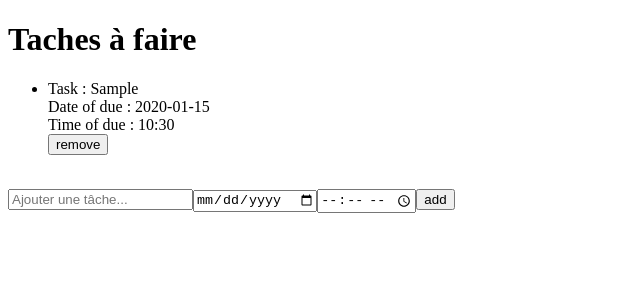
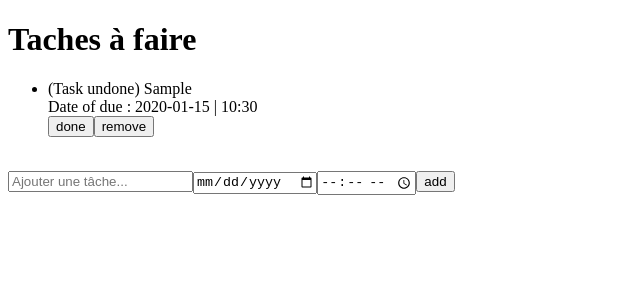
Before and after one commit to NathanaelRasoamanana/TodoList_React_Project, a React (Vite) app: page / in a window 1280 px wide. Both pictures are taken after typing "Sample", "2020-01-15", "10:30" into the empty fields and a click on the button "add". Shown: the top 300 px of the page, without its empty margins (0-640 px from the left). Built offline with nearby package versions, Linux system fonts and the light colour scheme.

Commit message:
Ajoute de la fonctionnalité done/undone

```diff
--- a/src/App.tsx
+++ b/src/App.tsx
@@ -10,7 +10,7 @@ export default function App(){
   return (
     <>
       <ListTasks tasks={tasks} setTasks={setTasks} />
-      <EditTask tasks={tasks}  setTasks={setTasks}/>
+      <EditTask setTasks={setTasks}/>
     </>
   )
 }
--- /dev/null
+++ b/src/components/Button.tsx
@@ -0,0 +1,11 @@
+import type { ButtonProps } from "../types/ButtonProps";
+
+export default function Button({onClick, buttonText}:ButtonProps){
+    return(
+        <>
+            <button onClick={onClick}>
+                {buttonText}
+            </button>
+        </>
+    )
+}
--- a/src/components/Task.tsx
+++ b/src/components/Task.tsx
@@ -1,18 +1,12 @@
-export default function Task({value ,date,time, onClick}:{
-    key:string,
+export default function Task({value,date,time}:{
     value:string,
     date:string,
     time:string,
-    onClick:()=>void}){
+    }){
     return (
         <>
-            <li>
-                Task : {value} <br/>
-                Date of due : {date} <br/>
-                Time of due : {time} <br/>
-                <button onClick = {onClick}>remove</button>
-            </li>
-            <br/>
+            {value} <br/>
+            Date of due : {date} | {time} <br/>
         </>
     )
 }
--- /dev/null
+++ b/src/types/ButtonProps.ts
@@ -0,0 +1,4 @@
+export type ButtonProps = {
+    onClick : ()=>void;
+    buttonText : string
+};
--- /dev/null
+++ b/src/types/SetTasksProps.ts
@@ -0,0 +1,7 @@
+import type { TaskProps } from "./TaskProps";
+
+
+//Tableau d'objets contenant un élément setTasks
+export type SetTasksProps = {
+  setTasks: React.Dispatch<React.SetStateAction<TaskProps[]>>;
+};
--- a/src/types/TaskProps.ts
+++ b/src/types/TaskProps.ts
@@ -3,4 +3,5 @@ export type TaskProps = {
       value:string ;
       date:string ;
       time:string ;
+      done:boolean;
 };
--- a/src/ui/EditTask.tsx
+++ b/src/ui/EditTask.tsx
@@ -1,15 +1,17 @@
 import { useState } from "react";
-import type { StateTasksProps } from "../types/StateTaskProps";
 import type { TaskProps } from "../types/TaskProps";
 import Input from "../components/Input";
+import type { SetTasksProps } from "../types/SetTasksProps";
 
-export default function EditTask({ setTasks }: StateTasksProps){
-    //SATE
+export default function EditTask({setTasks}:SetTasksProps){
+
+    //STATE
     const [newTask, setNewTask] = useState<TaskProps>({
         id:crypto.randomUUID(),
         value: "",
         date :"",
-        time : ""
+        time : "",
+        done:false
     });
 
     //COMPORTEMENTS
@@ -24,7 +26,7 @@ export default function EditTask({ setTasks }: StateTasksProps){
         console.log("L'objet newTask ajouté à tasks",newTask);
 
         // réinitialisation input
-        setNewTask({id: crypto.randomUUID(),value: "", date : "", time:""});
+        setNewTask({id: crypto.randomUUID(),value: "", date : "", time:"", done:false});
     };
 
     const handleChangeValue = (event: React.ChangeEvent<HTMLInputElement>) => {
@@ -43,7 +45,7 @@ export default function EditTask({ setTasks }: StateTasksProps){
 
         //mise à jour uniquement sur date
         setNewTask(newTaskUpdatedDate);
-    }
+    };
 
     const handleChangeTime = (event:React.ChangeEvent<HTMLInputElement>)=>{
         console.log("handleTime");
@@ -52,14 +54,12 @@ export default function EditTask({ setTasks }: StateTasksProps){
 
         //mise à jour uniquement sur time
         setNewTask(newTaskUpdatedTime);
-    }
+    };
 
     //AFFICHAGE
     return(
         <>
-            <form
-                    onSubmit={handleSubmit}
-                  >
+            <form onSubmit={handleSubmit}>
                 <Input
                     type = "text"
                     placeholder ="Ajouter une tâche..."
@@ -78,7 +78,6 @@ export default function EditTask({ setTasks }: StateTasksProps){
                     value = {newTask.time}
                     onChange = {handleChangeTime}
                 />
-
                 <button>add</button>
             </form>
         </>
--- a/src/ui/ListTasks.tsx
+++ b/src/ui/ListTasks.tsx
@@ -1,7 +1,14 @@
-import Task from "../components/Task"
+import { useEffect } from "react";
+import Button from "../components/Button";
+import Task from "../components/Task";
 import type { StateTasksProps } from "../types/StateTaskProps";
 
 export default function ListTasks({ tasks, setTasks }: StateTasksProps){
+
+    useEffect(()=>{
+        console.log("Etat du tableau tasks ", tasks);
+    },[tasks]);
+
     //COMPORTEMENTS
     const handleDelete = (id : string)=>{
         console.log("handleDelete")
@@ -10,18 +17,37 @@ export default function ListTasks({ tasks, setTasks }: StateTasksProps){
         setTasks(tasksCopyForRemoveUpdated);
     }
 
+    //je fais un taggle ici, pas une réinitialisation
+    const handleDone = (id: string) => {
+    setTasks(prev =>
+        prev.map(task =>
+        task.id === id ? { ...task, done: !task.done } : task
+        )
+    );
+    };
+
     //AFFICHAGE
     return(
         <>
             <h1>Taches à faire </h1>
             <ul>{tasks.map((task) => (
-                <Task
-                    key = {task.id}
-                    value = {task.value}
-                    date = {task.date}
-                    time = {task.time}
-                    onClick = {()=>handleDelete(task.id)}
-                />))}
+                <li key = {task.id}>
+                    {task.done ? <span>(Task done) </span>:<span>(Task undone) </span>}
+                    <Task
+                        value = {task.value}
+                        date = {task.date}
+                        time = {task.time}
+                    />
+                    <Button
+                        onClick={()=>handleDone(task.id)}
+                        buttonText={task.done ? "undo" : "done"}
+                    />
+                    <Button
+                        onClick={()=>handleDelete(task.id)}
+                        buttonText="remove"
+                    /><br/><br/>
+                </li>
+                ))}
             </ul>
         </>
     )
```
Also changed, not shown: src/context/TasksContext.tsx (added). Lines whose indentation alone changed are shown as unchanged.
